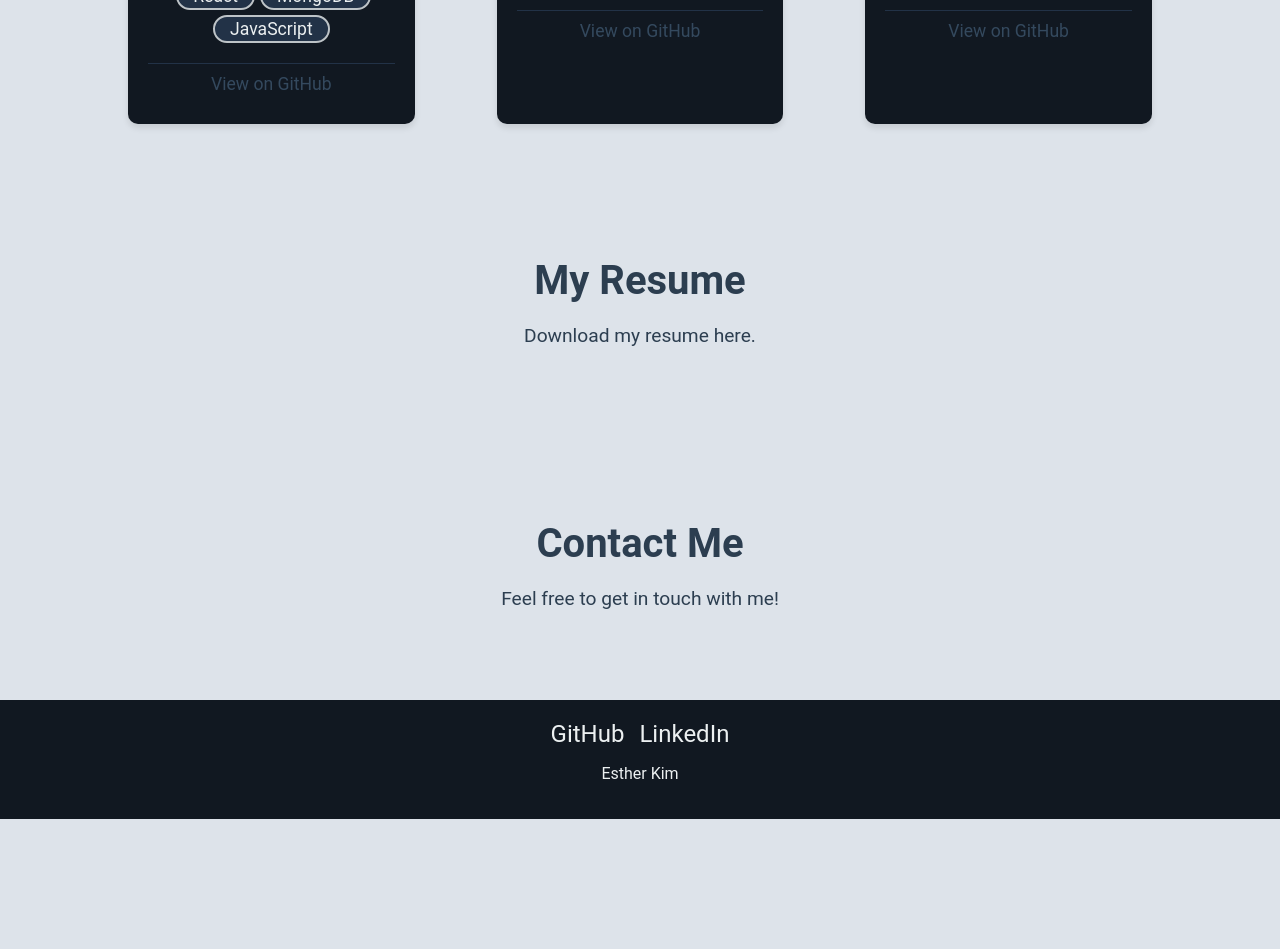
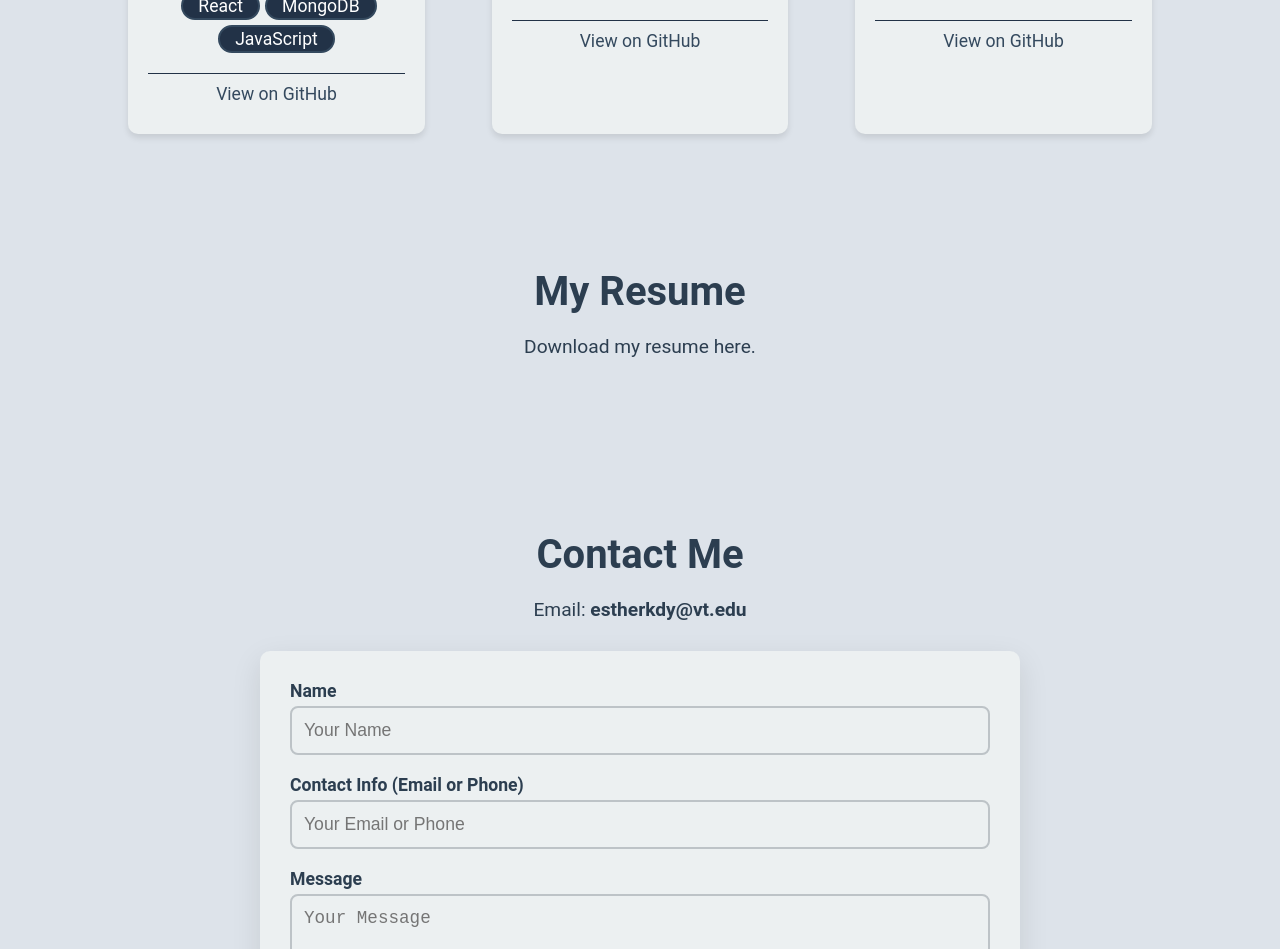
Before and after one commit to estherkdy/portfolio, a React (Create React App) app: page / in a window 1280 px wide. Shown: the part 1848-2797 px from the top of the page. Before the commit the page ends 2667 px from the top, so only its background shows below. Built offline with nearby package versions, Linux system fonts and the light colour scheme.

Commit message:
contact form added with styling

```diff
--- a/src/App.js
+++ b/src/App.js
@@ -26,7 +26,7 @@ const Hero = () => {
     <section className="hero">
       <div>
         <h1>I'm Esther Kim</h1>
-        <p>Web Developer | React Expert | Problem Solver</p>
+        <p>Web Developement | Database Management | Problem Solving</p>
         <button onClick={() => window.scrollTo({ top: document.getElementById('about').offsetTop, behavior: 'smooth' })}>
           Learn More About Me
         </button>
--- /dev/null
+++ b/src/Contact.css
@@ -0,0 +1,138 @@
+/* Contact Section Styling */
+#contact {
+    padding: 50px 20px;
+    color: var(--dark-text);
+    text-align: center;
+    border-radius: 8px;
+  }
+
+  /* Light Mode Adjustments for Contact Section */
+  body.light-mode #contact {
+    color: var(--light-text);
+  }
+
+  #contact h2 {
+    font-size: 2.5rem;
+    margin-bottom: 20px;
+    color: var(--dark-text);
+  }
+
+  /* Light Mode Heading Color */
+  body.light-mode #contact h2 {
+    color: var(--light-text);
+  }
+
+  #contact p {
+    font-size: 1.2rem;
+    margin-bottom: 30px;
+    color: var(--light-accent);
+  }
+
+  /* Light Mode Paragraph Color */
+  body.light-mode #contact p {
+    color: var(--light-text);
+  }
+
+  /* Contact Info Styling */
+  .contact-info p {
+    font-size: 1.2rem;
+    margin-bottom: 20px;
+  }
+
+  .contact-info a {
+    text-decoration: none;
+    color: var(--primary-btn-bg);
+    font-weight: bold;
+  }
+
+  /* Light Mode Contact Info Text */
+  body.light-mode .contact-info p,
+  body.light-mode .contact-info a {
+    color: var(--light-text);
+  }
+
+  /* Contact Form Styling */
+  .contact-form {
+    display: flex;
+    flex-direction: column;
+    align-items: center;
+    max-width: 700px;
+    margin: 0 auto;
+    padding: 30px;
+    background-color: var(--primary);
+    border-radius: 10px;
+    box-shadow: 0 10px 30px rgba(0, 0, 0, 0.1);
+  }
+
+  /* Light Mode Contact Form */
+  body.light-mode .contact-form {
+    background-color: var(--light-bg);
+  }
+
+  /* Input Fields and Form Adjustments for Light Mode */
+  body.light-mode .contact-form input,
+  body.light-mode .contact-form textarea {
+    background-color: var(--light-bg);
+    color: var(--light-text);
+    border: 2px solid var(--light-accent);
+  }
+
+  /* Light Mode Form Labels */
+  body.light-mode .form-group label {
+    color: var(--light-text);
+  }
+
+  /* Light Mode Contact Info Text */
+  body.light-mode .contact-info p,
+  body.light-mode .contact-info a {
+    color: var(--light-text);
+  }
+
+  /* Form Group Styling */
+  .form-group {
+    width: 100%;
+    margin-bottom: 20px;
+    text-align: left;
+  }
+
+  .form-group label {
+    font-size: 1.1rem;
+    font-weight: bold;
+    display: block;
+    margin-bottom: 5px;
+  }
+
+  .form-group input,
+  .form-group textarea {
+    width: 100%;
+    padding: 12px;
+    border: 2px solid var(--light-accent);
+    border-radius: 8px;
+    font-size: 1.1rem;
+    background-color: var(--primary-light);
+    color: var(--light-text);
+    transition: border-color 0.3s ease;
+    box-sizing: border-box;
+  }
+
+  .form-group input:focus,
+  .form-group textarea:focus {
+    border-color: var(--primary-btn-bg);
+    outline: none;
+  }
+
+  /* Submit Button Styling */
+  .submit-btn {
+    padding: 15px 30px;
+    background-color: var(--primary-btn-bg);
+    color: var(--primary-btn-text);
+    border: none;
+    border-radius: 25px;
+    font-size: 1.2rem;
+    cursor: pointer;
+    transition: background-color 0.3s ease;
+  }
+
+  .submit-btn:hover {
+    background-color: var(--primary-dark);
+  }
--- a/src/Contact.js
+++ b/src/Contact.js
@@ -1,10 +1,80 @@
-import React from 'react';
+import React, { useState } from 'react';
+
+import './Contact.css';
 
 const Contact = () => {
+  const [formData, setFormData] = useState({
+    name: '',
+    email: '',
+    message: ''
+  });
+
+  const handleChange = (e) => {
+    const { name, value } = e.target;
+    setFormData({
+      ...formData,
+      [name]: value
+    });
+  };
+
+  const handleSubmit = (e) => {
+    e.preventDefault();
+    alert('Message Sent!');
+    setFormData({ name: '', email: '', message: '' });
+  };
+
   return (
     <section id="contact" className="group">
       <h2>Contact Me</h2>
-      <p>Feel free to get in touch with me!</p>
+
+
+
+      <div className="contact-info">
+        <p>Email: <a href="mailto:esther@example.com">estherkdy@vt.edu</a></p>
+      </div>
+
+      <form onSubmit={handleSubmit} className="contact-form">
+        <div className="form-group">
+          <label htmlFor="name">Name</label>
+          <input
+            type="text"
+            id="name"
+            name="name"
+            value={formData.name}
+            onChange={handleChange}
+            placeholder="Your Name"
+            required
+          />
+        </div>
+
+        <div className="form-group">
+          <label htmlFor="email">Contact Info (Email or Phone)</label>
+          <input
+            type="text"
+            id="email"
+            name="email"
+            value={formData.email}
+            onChange={handleChange}
+            placeholder="Your Email or Phone"
+            required
+          />
+        </div>
+
+        <div className="form-group">
+          <label htmlFor="message">Message</label>
+          <textarea
+            id="message"
+            name="message"
+            value={formData.message}
+            onChange={handleChange}
+            placeholder="Your Message"
+            rows="5"
+            required
+          ></textarea>
+        </div>
+
+        <button type="submit" className="submit-btn">Send Message</button>
+      </form>
     </section>
   );
 };
--- a/src/Projects.css
+++ b/src/Projects.css
@@ -3,33 +3,38 @@
     padding: 50px 0;
   }
 
+  /* Wrapper for Projects Cards */
   .project-cards-wrapper {
     padding: 0 10%;
   }
 
+  /* Projects Cards Container */
   .project-cards-container {
     display: flex;
     justify-content: space-between;
-    gap: 20px; /*   gap between cards */
+    gap: 20px; /* Decrease the gap between cards */
     flex-wrap: wrap;
     margin-top: 30px;
   }
 
+  /* Individual Project Card */
   .project-card {
-    background-color: var(--primary);
+    background-color: var(--primary); /* Default to dark mode background */
     color: var(--dark-text);
-    width: 28%;
+    width: 29%;
     border-radius: 10px;
     overflow: hidden;
     transition: transform 0.3s ease, box-shadow 0.3s ease;
     box-shadow: 0 4px 6px rgba(0, 0, 0, 0.1);
   }
 
+  /* Hover Effect for Project Cards */
   .project-card:hover {
     transform: translateY(-10px);
     box-shadow: 0 10px 20px rgba(0, 0, 0, 0.15);
   }
 
+  /* Thumbnail Styling for Project Cards */
   .project-thumbnail img {
     width: 100%;
     height: auto;
@@ -37,18 +42,21 @@
     border-bottom: 5px solid var(--primary-dark);
   }
 
+  /* Title Styling for Project Cards */
   .project-card h3 {
     font-size: 1.5rem;
     margin: 20px;
     color: var(--dark-text);
   }
 
+  /* Description Styling for Project Cards */
   .project-card p {
     font-size: 1.1rem;
     margin: 0 20px 20px 20px;
     color: var(--light-accent);
   }
 
+  /* GitHub Link Styling */
   .github-link {
     display: block;
     margin: 0 20px 20px 20px;
@@ -61,11 +69,13 @@
     transition: background-color 0.3s ease;
   }
 
+  /* Hover Effect for GitHub Link */
   .github-link:hover {
     background-color: var(--primary-dark);
     color: white;
   }
 
+  /* Tags Section Styling */
   .tags {
     display: flex;
     flex-wrap: wrap;
@@ -74,10 +84,12 @@
     margin-bottom: 20px;
   }
 
+  /* Tags Label Styling */
   .tags-label {
     font-weight: bold;
   }
 
+  /* Individual Tag Styling */
   .tag {
     background-color: var(--primary-dark);
     color: var(--dark-text);
@@ -87,3 +99,29 @@
     border: 2px solid var(--light-accent);
     transition: background-color 0.3s ease, color 0.3s ease;
   }
+
+  /* Light Mode Adjustments */
+  body.light-mode .project-card {
+    background-color: var(--light-bg); /* Light mode background for the card */
+  }
+
+  body.light-mode .project-card h3,
+  body.light-mode .project-card p {
+    color: var(--light-text); /* Light text color for headings and paragraphs */
+  }
+
+  body.light-mode .github-link {
+    color: var(--primary-btn-bg); /* Keep the GitHub link color in light mode */
+  }
+
+  /* Light Mode Tags */
+  body.light-mode .tag {
+    background-color: var(--primary-dark); /* Use dark background for tags */
+    color: var(--light-text); /* Light color for tag text */
+    border-color: var(--primary-btn-bg); /* Adjust border color for light mode */
+  }
+  body.light-mode .tag {
+    background-color: var(--primary-dark); /* Dark background for tags */
+    color: white; /* Change tag text color to white in light mode */
+    border-color: var(--primary-btn-bg); /* Adjust border color for light mode */
+  }
--- a/src/Projects.js
+++ b/src/Projects.js
@@ -8,14 +8,14 @@ const Projects = () => {
       description: 'A chart visualization creator using Coordinated Multiple Views',
       image: 'https://via.placeholder.com/300',
       tags: ['React', 'MongoDB', 'JavaScript'],
-      githubLink: 'https://github.com/yourusername/project1',
+      githubLink: 'https://github.com/estherkdy/chartmaker',
     },
     {
       title: 'Fitness App',
       description: 'Full Stack Calorie-tracking application',
       image: 'https://via.placeholder.com/300',
-      tags: ['MySQL', 'React', 'Backend'],
-      githubLink: 'https://github.com/yourusername/project2',
+      tags: ['MySQL', 'React', 'Python'],
+      githubLink: 'https://github.com/estherkdy/fitnessApp',
     },
     {
       title: 'Data Analysis Project',
```
